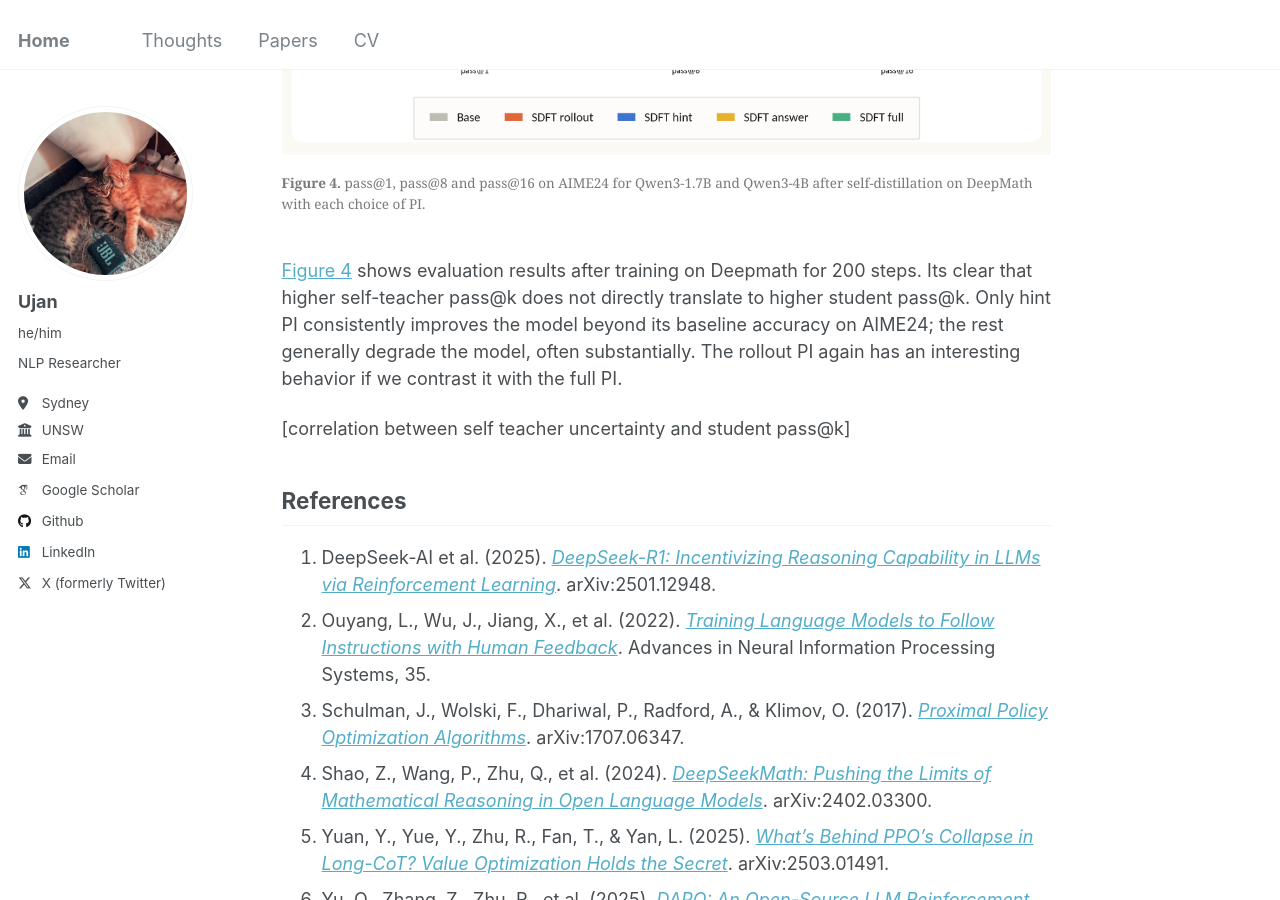
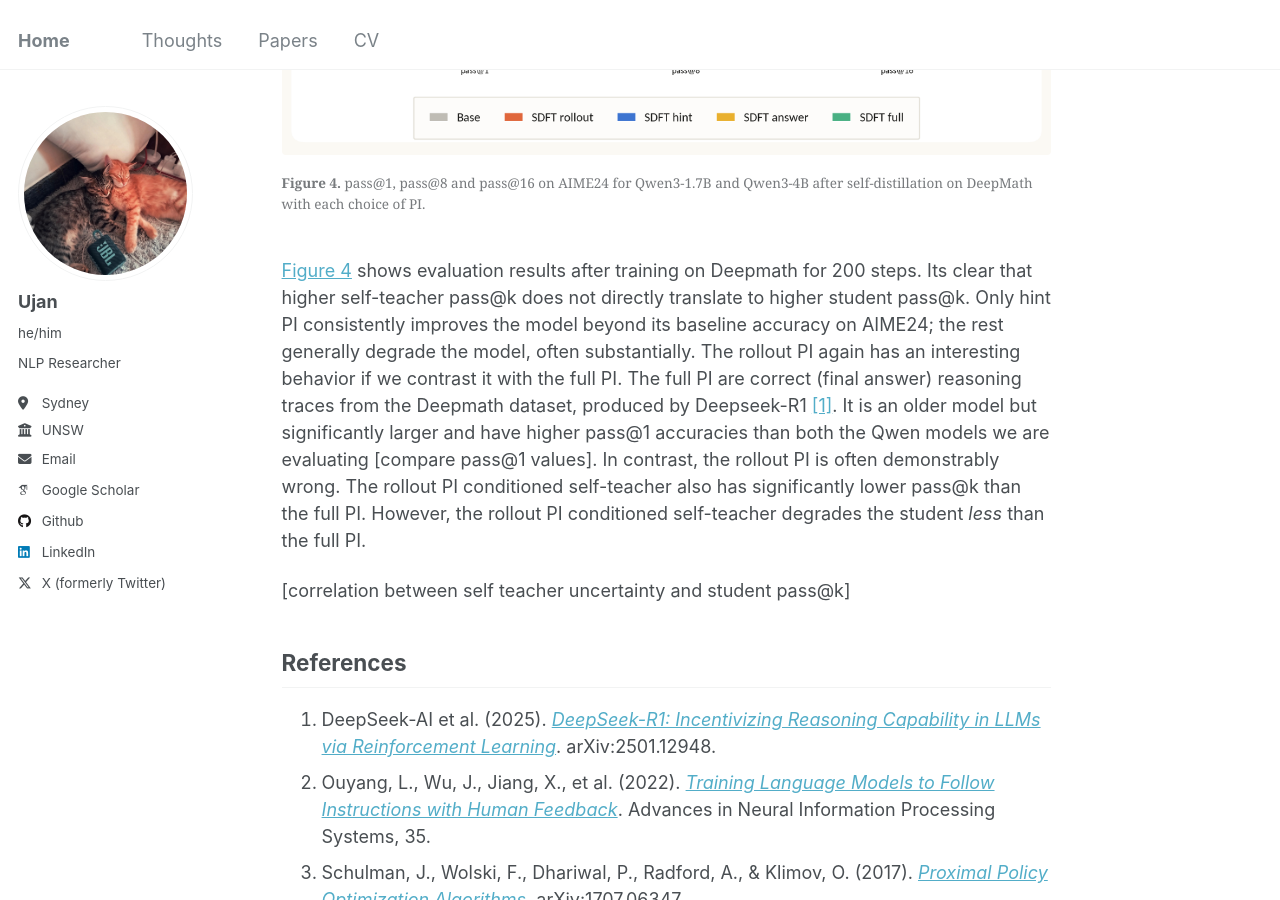
Before and after one commit to tatami-galaxy/tatami-galaxy.github.io, a Jekyll site: the page built from _posts/2026-07-01-self-distillation-post-1.md, in a window 1280 px wide and 900 px high, scrolled down 7079 px. Built offline with Jekyll 4.4.1, drawn with Linux system fonts in a browser that asks for light colours; some web fonts are replaced; some of the changed text lies outside the part shown.

Commit message:
self distill blog

```diff
--- a/_posts/2026-07-01-self-distillation-post-1.md
+++ b/_posts/2026-07-01-self-distillation-post-1.md
@@ -25,7 +25,7 @@ $$
 
 where $$\rho_{i,t}(\theta)=\frac{\pi_\theta(o_{i,t}\mid q,o_{i,<t})}{\pi_{\theta_{\mathrm{old}}}(o_{i,t}\mid q,o_{i,<t})}$$ is the importance sampling ratio (useful even in a purely on-policy setting).
 
-GRPO has proved to be quite successful for post-training LLMs in verifiable domains [[1]](#ref-1) [[4]](#ref-4). Over the last couple of years it has spawned numerous variants that tackle its different amendable shortcomings [[6]](#ref-6) [[7]](#ref-7) [[8]](#ref-8). *Halving* the memory overhead and alleviating training instabilities of PPO, that become more and more acute at frontier scale, is naturally quite appealing. **GRPO however is fundamentally incapable of a particularly desirable attribute of PPO : granular credit assignment per rollout**.
+GRPO has proved to be quite successful for post-training LLMs in verifiable domains [[1]](#ref-1) [[4]](#ref-4). Over the last couple of years it has spawned numerous variants that tackle its different amendable shortcomings [[6]](#ref-6) [[7]](#ref-7) [[8]](#ref-8). *Halving* the memory overhead and alleviating training instabilities of PPO, that become more and more acute at frontier scale, is naturally quite appealing. GRPO however is fundamentally incapable of a particularly desirable attribute of PPO : granular credit assignment per rollout.
 
 <figure id="fig-1">
   <a href="/images/ppo-grpo-credit.svg" title="Open full size">
@@ -107,7 +107,7 @@ What happens when we distill from these self-teachers? Does higher pass@k in the
   <figcaption style="width: 100%;" markdown="span"><strong>Figure 4.</strong> pass@1, pass@8 and pass@16 on AIME24 for Qwen3-1.7B and Qwen3-4B after self-distillation on DeepMath with each choice of PI.</figcaption>
 </figure>
 
-[Figure 4](#fig-4) shows evaluation results after training on Deepmath for 200 steps. Its clear that higher self-teacher pass@k does not directly translate to higher student pass@k. Only hint PI consistently improves the model beyond its baseline accuracy on AIME24; the rest generally degrade the model, often substantially. The rollout PI again has an interesting behavior if we contrast it with the full PI.
+[Figure 4](#fig-4) shows evaluation results after training on Deepmath for 200 steps. Its clear that higher self-teacher pass@k does not directly translate to higher student pass@k. Only hint PI consistently improves the model beyond its baseline accuracy on AIME24; the rest generally degrade the model, often substantially. The rollout PI again has an interesting behavior if we contrast it with the full PI. The full PI are correct (final answer) reasoning traces from the Deepmath dataset, produced by Deepseek-R1 [[1]](#ref-1). It is an older model but significantly larger and have higher pass@1 accuracies than both the Qwen models we are evaluating [compare pass@1 values]. In contrast, the rollout PI is often demonstrably wrong. The rollout PI conditioned self-teacher also has significantly lower pass@k than the full PI. However, the rollout PI conditioned self-teacher degrades the student *less* than the full PI.
 
 [correlation between self teacher uncertainty and student pass@k]
 
```
